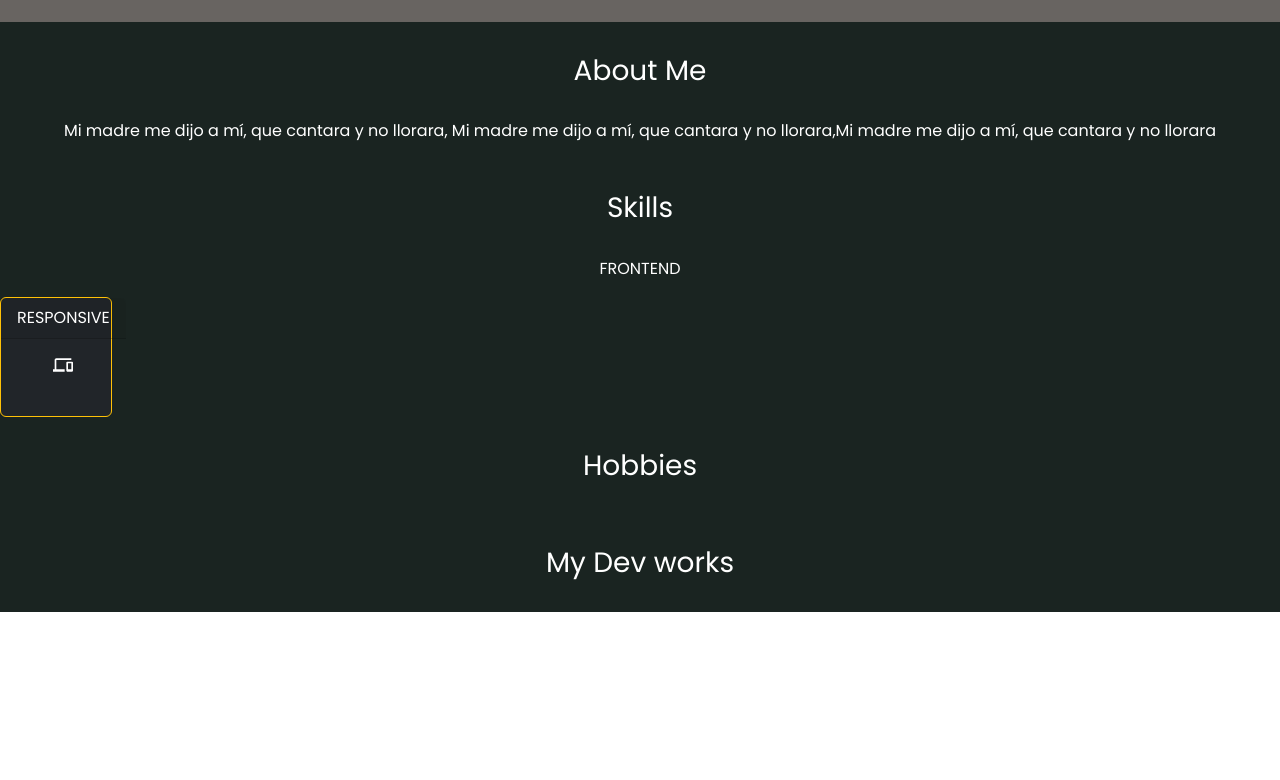
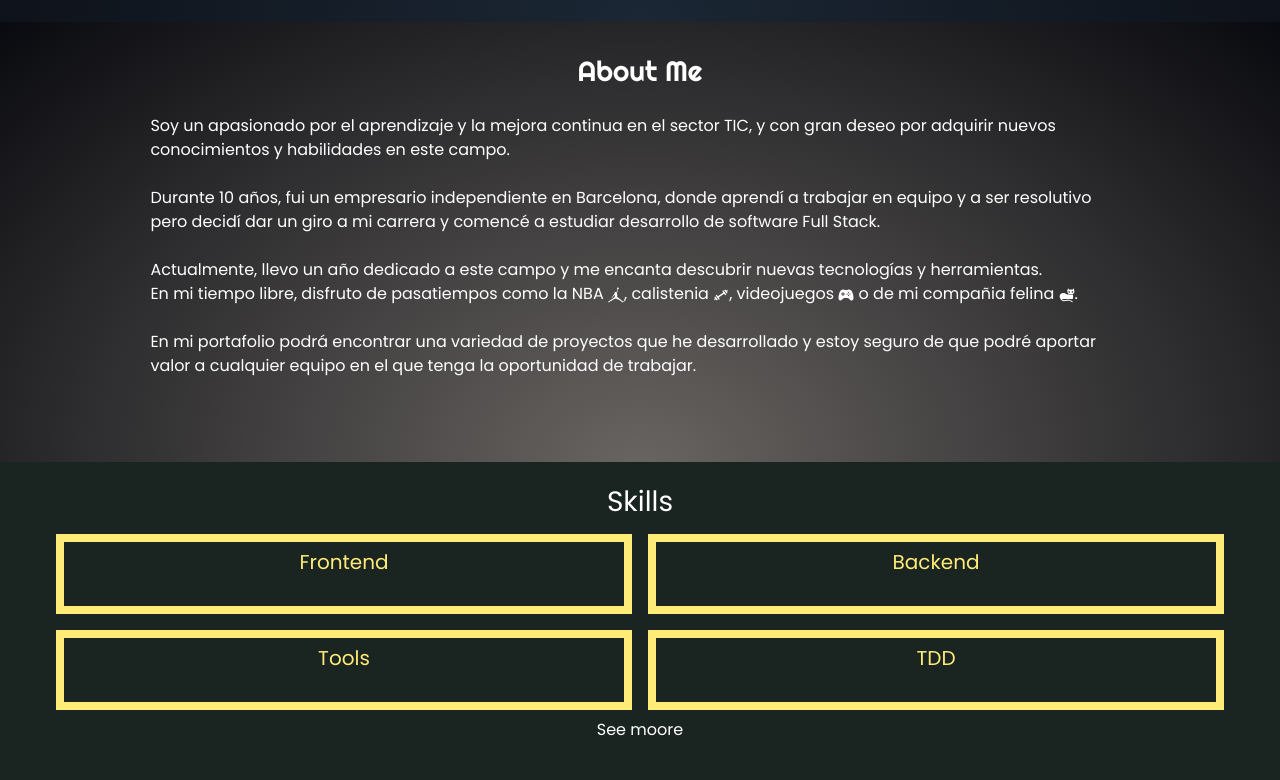
Before and after one commit to DCM91/myportfolio, a React (Create React App) app: page / in a window 1280 px wide. Shown: the part 520-1300 px from the top of the page. Before the commit the page ends 1132 px from the top, so only its background shows below. Built offline with nearby package versions, Linux system fonts and the light colour scheme.

Commit message:
abaout me hecho

```diff
--- a/package.json
+++ b/package.json
@@ -13,7 +13,9 @@
     "react-bootstrap": "^2.7.0",
     "react-dom": "^18.2.0",
     "react-icons": "^4.7.1",
+    "react-router-dom": "^6.7.0",
     "react-scripts": "5.0.1",
+    "react-scroll": "^1.8.9",
     "styled-components": "^5.3.6",
     "web-vitals": "^2.1.4"
   },
--- a/src/App.js
+++ b/src/App.js
@@ -10,6 +10,7 @@ function App() {
         <CanvassNav />
         <HomePage />
       </div>
+
     </>
 
 
--- a/src/components/HomePage/HPComponents/HPInfo.js
+++ b/src/components/HomePage/HPComponents/HPInfo.js
@@ -1,7 +1,7 @@
 import React from 'react'
 import styled from 'styled-components'
-import Card from "react-bootstrap/Card";
-import { MdOutlinePhonelink  } from "react-icons/md";
+import { AboutMe } from './HPcomponents/AboutMe';
+import { Skills } from './HPcomponents/Skills';
 
 
 
@@ -9,27 +9,12 @@ export const HPInfo = () => {
   return (
     <InfoStyle>
       <div>
-       <h3 className='HPtitles'>About Me</h3>
-        <div className='box'>
-          <p className='Aboutme'>Mi madre me dijo a mí, que cantara y no llorara, Mi madre me dijo a mí, que cantara y no llorara,Mi madre me dijo a mí, que cantara y no llorara   </p>
+        <div className='box' >
+          <AboutMe />
         </div>
-        <div className='box'>
-        <h3 className='HPtitles'>Skills</h3>
-          <p>FRONTEND</p>
-          <Card
-          className="cards"
-          border="warning"
-          bg="dark"
-          style={{ width: "7rem", height: "7.5rem" }}
-        >
-          {" "}
-          <Card.Header>RESPONSIVE</Card.Header>
-          <Card.Body>
-            <Card.Title className="icono">
-              <MdOutlinePhonelink />
-            </Card.Title>
-          </Card.Body>
-        </Card>
+
+        <div  className='box'>
+          <Skills />
         </div>
 
         <div className='box'>
@@ -56,9 +41,12 @@ const InfoStyle = styled.div`
     justify-content: center;
     text-align: center;
 .box{
-  width: 100%;
+  width: 100%%;
+  min-height: fit-content;
+  max-height: max-content;
   display: flex;
   flex-direction: column;
+  align-content: center;
 }
 .HPtitles{
   margin: 1rem;
--- /dev/null
+++ b/src/components/HomePage/HPComponents/HPcomponents/AboutMe.js
@@ -0,0 +1,77 @@
+import React from 'react'
+import styled from 'styled-components'
+import { CgGym } from "react-icons/cg";
+import { SiJordan } from "react-icons/si";
+import { IoGameController } from "react-icons/io5";
+import { GiCat } from "react-icons/gi";
+
+
+
+export const AboutMe = () => {
+  return (
+    <AbouStyle>
+      <div>
+          <h3 className='title' href='#action20'>About Me</h3>
+      </div>
+      <div>
+          <p className='Aboutme'>
+          Soy un apasionado por el aprendizaje y la mejora continua en el sector TIC, y con gran deseo por adquirir nuevos conocimientos y habilidades en este campo.<br />
+          <br />
+
+          Durante 10 años, fui un empresario independiente en Barcelona, donde aprendí a trabajar en equipo y a ser resolutivo pero decidí dar un giro a mi carrera y comencé a estudiar desarrollo de software Full Stack.<br/>
+          <br />
+          Actualmente, llevo un año dedicado a este campo y me encanta descubrir nuevas tecnologías y herramientas.<br />En mi tiempo libre, disfruto de pasatiempos como la NBA <SiJordan/>, calistenia <CgGym />, videojuegos <IoGameController /> o de mi compañia felina <GiCat/>.<br />
+          <br />
+
+          En mi portafolio podrá encontrar una variedad de proyectos que he desarrollado y estoy seguro de que podré aportar valor a cualquier equipo en el que tenga la oportunidad de trabajar.
+
+          </p>
+      </div>
+    </AbouStyle>
+  )
+}
+const AbouStyle= styled.div`
+
+  display: block;
+  text-align: center;
+  padding: 4rem;
+  padding-top: 2rem;
+  text-decoration: none;
+  color: white;
+  background-color: #686461;
+  background: radial-gradient(ellipse at bottom,#686461 0,#090a0f 100%);
+  font-family: "Poppins", sans-serif;
+  width: 100%;
+  height: 55vh;
+  overflow: hidden;
+  transition: height 3s ease-in-out;
+
+  :hover{
+    transition: height 3s ease-in-out;
+
+    height: fit-content;
+
+
+  }
+
+
+
+.Aboutme{
+  justify-content: center;
+  text-decoration: none;
+  color: white;
+  width: 85%;
+  text-align: start;
+  position: static;
+
+
+}
+.title{
+  text-decoration: none;
+  color: white;
+  font-family: "Righteous", cursive;
+  padding-bottom: 1rem;
+
+
+}
+`
--- /dev/null
+++ b/src/components/HomePage/HPComponents/HPcomponents/Skills.js
@@ -0,0 +1,73 @@
+import React from 'react'
+import styled from 'styled-components'
+
+export const Skills = () => {
+  return (
+    <SkillsStyle>
+    <div>
+     <h3>Skills</h3>
+    </div>
+    <div>
+        <section className='Sk'>
+        <h5>Frontend</h5>
+        </section>
+        <section className='Sk'>
+        <h5>Backend</h5>
+        </section>
+        <section className='Sk'>
+        <h5>Tools</h5>
+        </section>
+        <section className='Sk'>
+        <h5>TDD</h5>
+        </section>
+     </div>
+     <div><p>See moore</p></div>
+
+    </SkillsStyle>
+
+  )
+}
+const SkillsStyle= styled.div`
+
+    width: 90%;
+    height: 40vh;
+    display: flex;
+    flex-direction: column;
+    flex-wrap:  wrap;
+    justify-content: center;
+    text-decoration: none;
+    color: white;
+
+
+h5{
+    max-width: max-content;
+    min-height: fit-content;
+    max-height: max-content;
+    color: #ffec78;
+    text-align: center;
+        :hover{
+                color: red;
+                scale: 1.05;
+
+            }
+
+
+}
+.Sk{
+    width: 45%;
+    height: 10vh;
+    border: solid .5rem #ffec78;
+    margin: .5rem;
+    padding: .5rem;
+    display: flex;
+    justify-content: center;
+    :hover{
+            color: red;
+            scale: 1.05 ease-in duration-300;
+            border: solid .5rem red;
+
+
+        }
+
+}
+`
--- a/src/components/HomePage/HPComponents/MySelf.js
+++ b/src/components/HomePage/HPComponents/MySelf.js
@@ -18,7 +18,8 @@ export const MySelf = () => {
           />
             <p className="texto1">
               Ambitious junior professional in
-              <span> web development</span>, honing my skills and knowledge{" "}
+              <span> web development</span>.<br/>
+              Honing my skills and knowledge{" "}
               <span>to improve myself!</span>
             </p>
           </section>
@@ -33,11 +34,9 @@ export const MySelf = () => {
 const SelfStyle = styled.div`
   display: block;
   justify-content: center;
-  padding: 1rem;
   padding-top: 3rem;
-  background-color: #686461;
-  min-width: 100vw;
-  max-width: max-content;
+  background: radial-gradient(ellipse at bottom,#1b2735 0,#090a0f 100%);
+  width: 100%;
   color: white;
 
   .content {
@@ -45,11 +44,11 @@ const SelfStyle = styled.div`
     flex-direction: row;
     width: 75%;
     justify-content: center;
-    background-color: #686461;
     min-height: min-content;
     max-height: max-content;
     margin-top: 0;
     padding-top: 0;
+    padding-bottom: 1rem;
 
   }
   section {
@@ -85,17 +84,19 @@ const SelfStyle = styled.div`
     margin-right: .2em;
     margin-left: 0;
     margin-top: 2.2rem;
+    border-radius: 1rem;
 
   }
   .texto1 {
     color: #f2f2f2;
-    padding-top: 1rem;
     font-family: "Poppins", sans-serif;
     font-size: larger;
     padding-top: 3.5rem;
     width: 80%;
     padding-left: 1rem;
     text-align: start;
+    min-height: fit-content;
+    max-height: max-content;
 
   }
 `;
--- a/src/components/HomePage/HomePage.js
+++ b/src/components/HomePage/HomePage.js
@@ -20,6 +20,7 @@ div{
     flex-wrap: wrap;
     justify-content: center;
     justify-items: center;
+    width: 100%;
 }
 
 
--- a/src/components/NavBar.js
+++ b/src/components/NavBar.js
@@ -34,7 +34,10 @@ export const CanvassNav = () => {
                   title="About Me"
                   id={`offcanvasNavbarDropdown-expand-md`}
                 >
-                  <NavDropdown.Item href="#action3">MyLife</NavDropdown.Item>
+                  <NavDropdown.Item href="#action20"> About Me</NavDropdown.Item>
+
+
+                  <NavDropdown.Item href="#action3">Skills</NavDropdown.Item>
                   <NavDropdown.Item href="#action4">Hobbies</NavDropdown.Item>
                   <NavDropdown.Divider />
                   <NavDropdown.Item href="#action5">
@@ -61,7 +64,7 @@ margin: .1rem .3rem;
 .mb-3 {
   position: fixed;
   width: 101%;
-  background-color: #000 !important;
+  background-color: #686461;
   padding-left: 2rem;
   padding: .3rem;
   margin: 0;
--- a/src/index.js
+++ b/src/index.js
@@ -7,6 +7,6 @@ import App from './App';
 const root = ReactDOM.createRoot(document.getElementById('root'));
 root.render(
   <React.StrictMode>
-    <App />
-  </React.StrictMode>
+      <App />
+   </React.StrictMode>
 );
```
Also changed, not shown: 1 other file (tests, documents, lock files or other folders).
